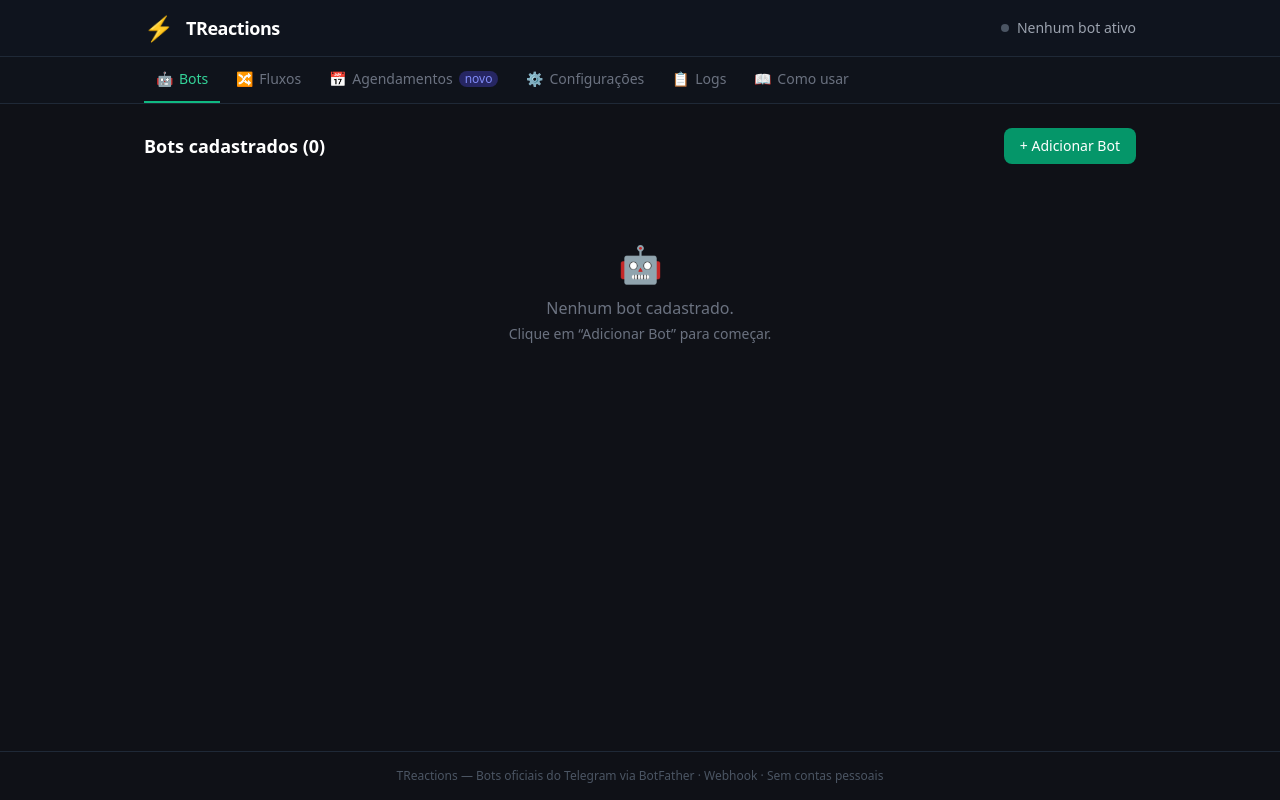
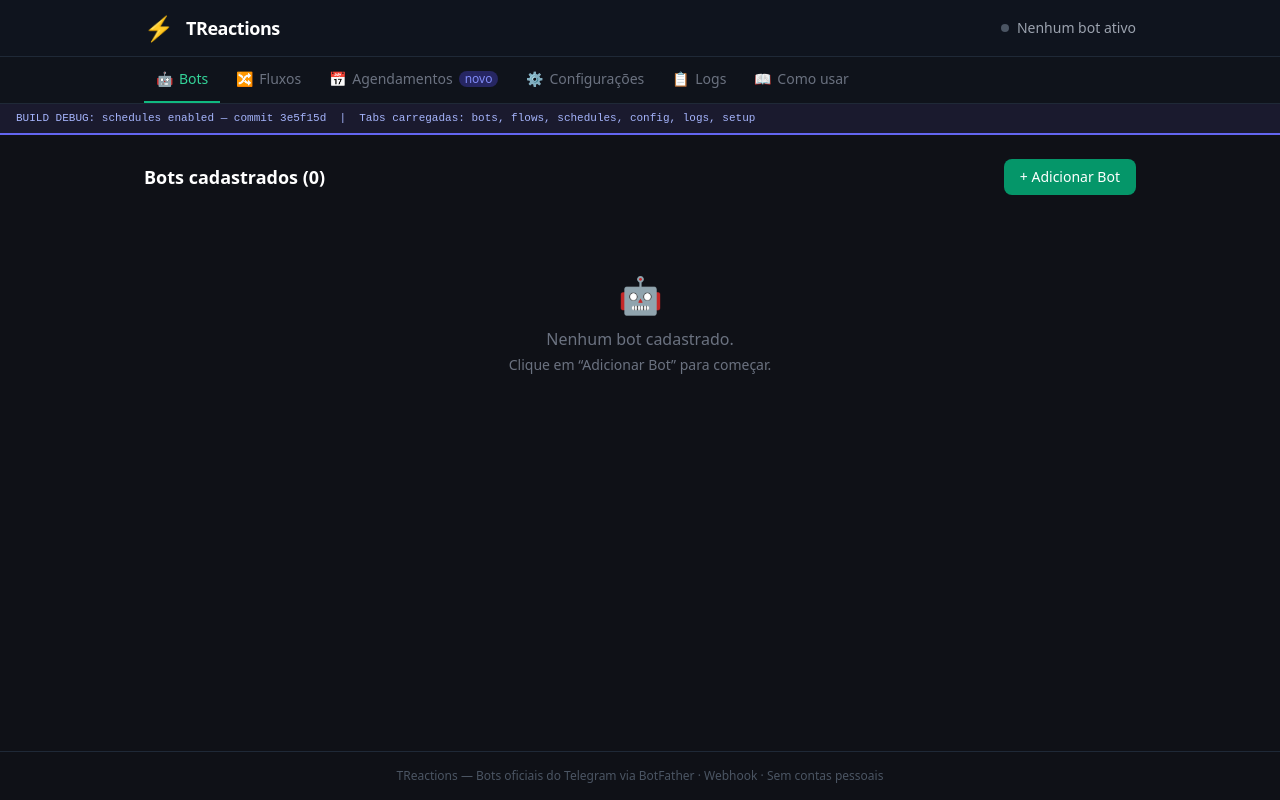
Before and after one commit to opflow4-cpu/treactions, a Next.js app: page / in a window 1280 px wide. Built offline with nearby package versions, Linux system fonts and the light colour scheme.

Commit message:
debug: show tabs array and commit id in production

```diff
--- a/app/page.tsx
+++ b/app/page.tsx
@@ -110,6 +110,14 @@ export default function Home() {
         </div>
       </div>
 
+      {/* ── DEBUG STRIP — remove after confirming production has schedules ── */}
+      <div style={{ background: '#1a1a2e', borderBottom: '2px solid #6366f1', padding: '6px 16px', fontSize: 11, color: '#a5b4fc', fontFamily: 'monospace' }}>
+        BUILD DEBUG: schedules enabled — commit 3e5f15d
+        &nbsp;|&nbsp;
+        Tabs carregadas: {TABS.map(t => t.id).join(', ')}
+      </div>
+      {/* ── END DEBUG ─────────────────────────────────────────────────────── */}
+
       {/* Main content */}
       <main className="flex-1 max-w-5xl mx-auto w-full px-4 py-6">
         {tab === 'bots' && (
```
